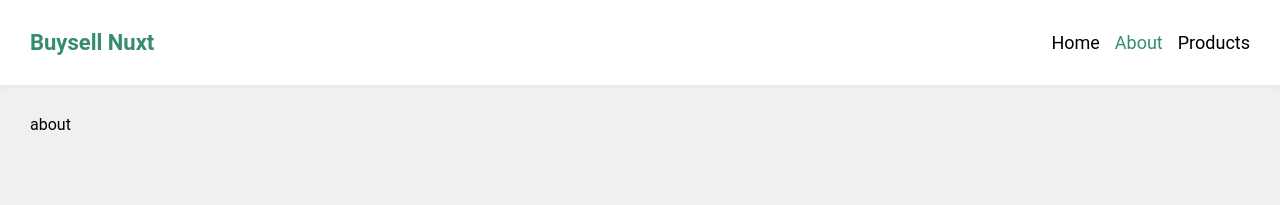
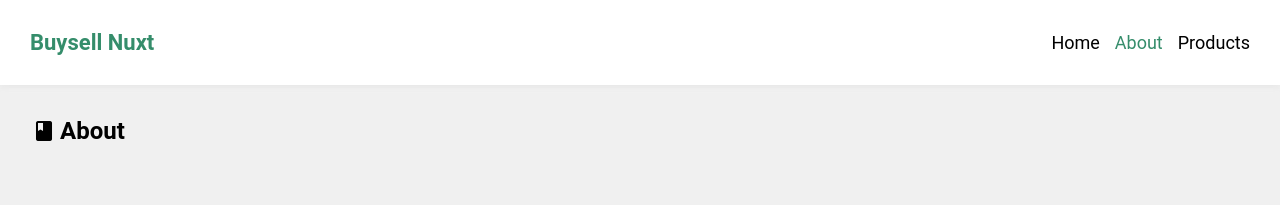
Before and after one commit to JacobGlitcher/buysell, a Nuxt app: page /about in a window 1280 px wide. Shown: the top 205 px of the page. Built offline with nearby package versions, Linux system fonts and the light colour scheme.

Commit message:
added meta tags

```diff
--- a/assets/styles/scss/abstracts/_mixins.scss
+++ b/assets/styles/scss/abstracts/_mixins.scss
@@ -9,3 +9,14 @@
   overflow: hidden;
   white-space: nowrap;
 }
+
+@mixin page-heading {
+  font-size: 1.5rem;
+  font-weight: bold;
+}
+
+@mixin material-icon-default {
+  position: relative;
+  top: 4px;
+  left: 2px;
+}
--- a/nuxt.config.ts
+++ b/nuxt.config.ts
@@ -12,4 +12,21 @@ export default defineNuxtConfig({
       },
     },
   },
+  app: {
+    head: {
+      title: "Buysell",
+      meta: [
+        {
+          name: "description",
+          content: "Take an overview to the worldwide products",
+        },
+      ],
+      link: [
+        {
+          rel: "stylesheet",
+          href: "https://fonts.googleapis.com/icon?family=Material+Icons",
+        },
+      ],
+    },
+  },
 });
--- a/pages/about.vue
+++ b/pages/about.vue
@@ -1,10 +1,15 @@
 <template>
-  <p>about</p>
+  <p><i class="material-icons">book</i> About</p>
 </template>
 
-<script setup>
-</script>
+<script setup></script>
 
 <style lang="scss" scoped>
+p {
+  @include page-heading;
+}
 
+i {
+  @include material-icon-default;
+}
 </style>
--- a/pages/index.vue
+++ b/pages/index.vue
@@ -1,10 +1,15 @@
 <template>
-  <p>home</p>
+  <p><i class="material-icons">home</i> Home</p>
 </template>
 
-<script setup>
-</script>
+<script setup></script>
 
 <style lang="scss" scoped>
+p {
+  @include page-heading;
+}
 
+i {
+  @include material-icon-default;
+}
 </style>
--- a/pages/products/index.vue
+++ b/pages/products/index.vue
@@ -12,6 +12,10 @@ import config from "@/config/buysell";
 const uri = config.endpoints.products.getLimited + 15;
 
 const { data: allProducts } = await useFetch(uri);
+
+useHead({
+  title: "Buysell Merch",
+});
 </script>
 
 <style lang="scss" scoped>
```
